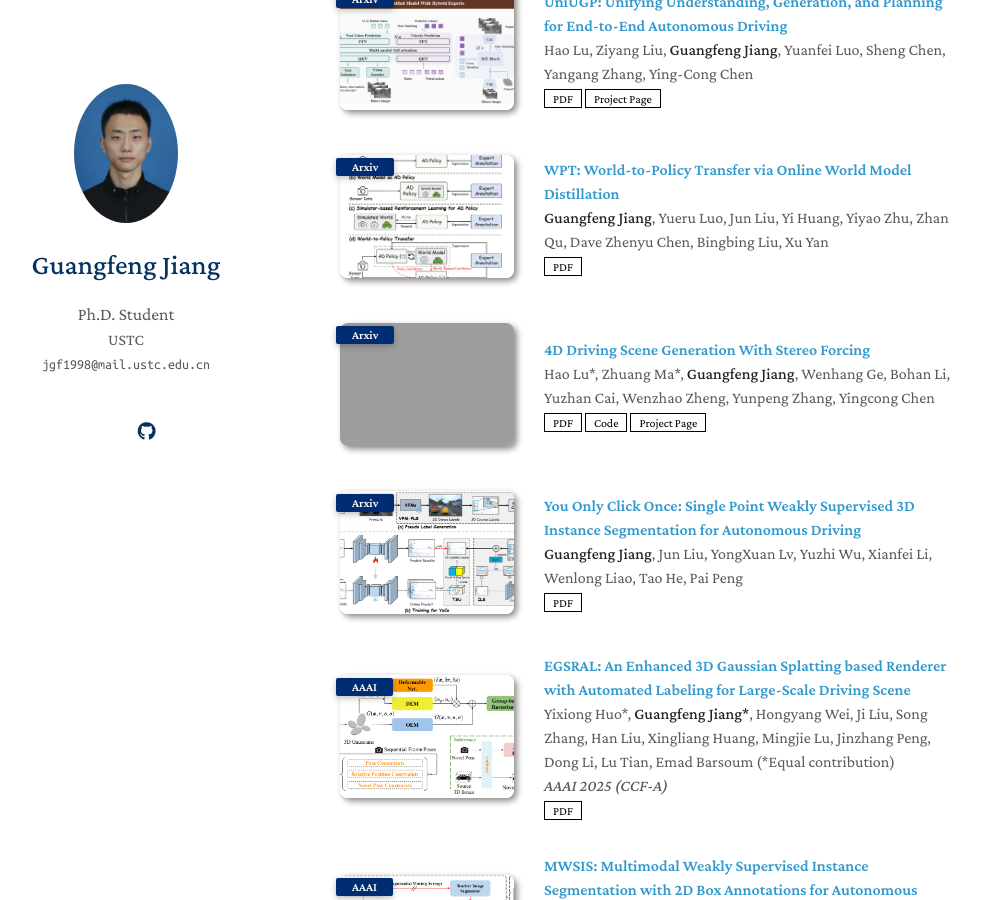
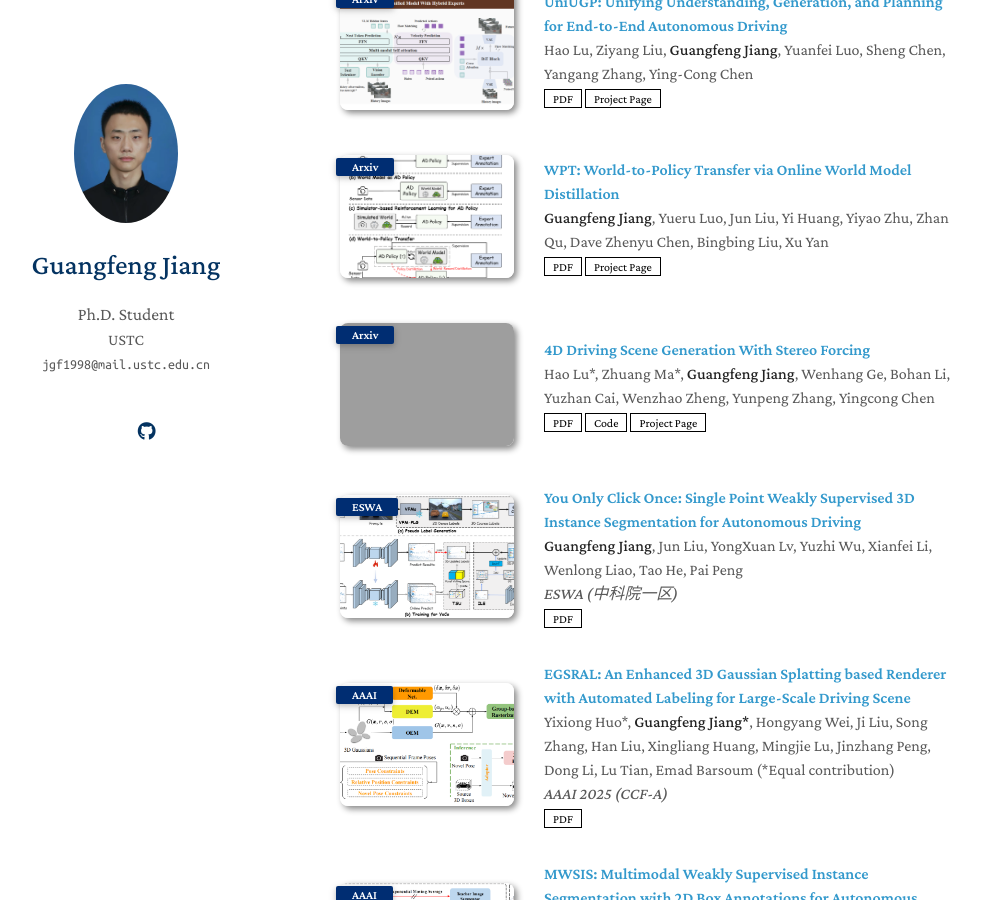
Before and after one commit to jiangxb98/jiangxb98.github.io, a Jekyll site: the page built from index.md, in a window 1280 px wide and 900 px high, scrolled down 629 px. Shown: the whole window, without its empty margins (150-1131 px from the left). Built offline with Jekyll 4.4.1, drawn with Linux system fonts in a browser that asks for light colours; a style sheet for code colours, icons or effects is not loaded; our own code applies the rules of GitHub Pages for plain Markdown files; grey boxes are pictures that could not be loaded.

Commit message:
add the yoco

```diff
--- a/_data/publications.yml
+++ b/_data/publications.yml
@@ -11,6 +11,7 @@ main:
     authors: <strong>Guangfeng Jiang</strong>, Yueru Luo, Jun Liu, Yi Huang, Yiyao Zhu, Zhan Qu, Dave Zhenyu Chen, Bingbing Liu, Xu Yan
     conference_short: Arxiv
     pdf: https://arxiv.org/abs/2511.20095
+    page: https://jiangxb98.github.io/WPT/
     image: ./assets/img/wpt.png
 
   - title: "4D Driving Scene Generation With Stereo Forcing"
@@ -24,8 +25,8 @@ main:
 
   - title: "You Only Click Once: Single Point Weakly Supervised 3D Instance Segmentation for Autonomous Driving"
     authors: <strong>Guangfeng Jiang</strong>, Jun Liu, YongXuan Lv, Yuzhi Wu, Xianfei Li, Wenlong Liao, Tao He, Pai Peng
-    conference_short: Arxiv
-    # conference: AAAI 2025 (CCF-A)
+    conference_short: ESWA
+    conference: ESWA (中科院一区)
     pdf: https://arxiv.org/abs/2502.19698
     image: ./assets/img/yoco.png
     # notes: Poster
```
